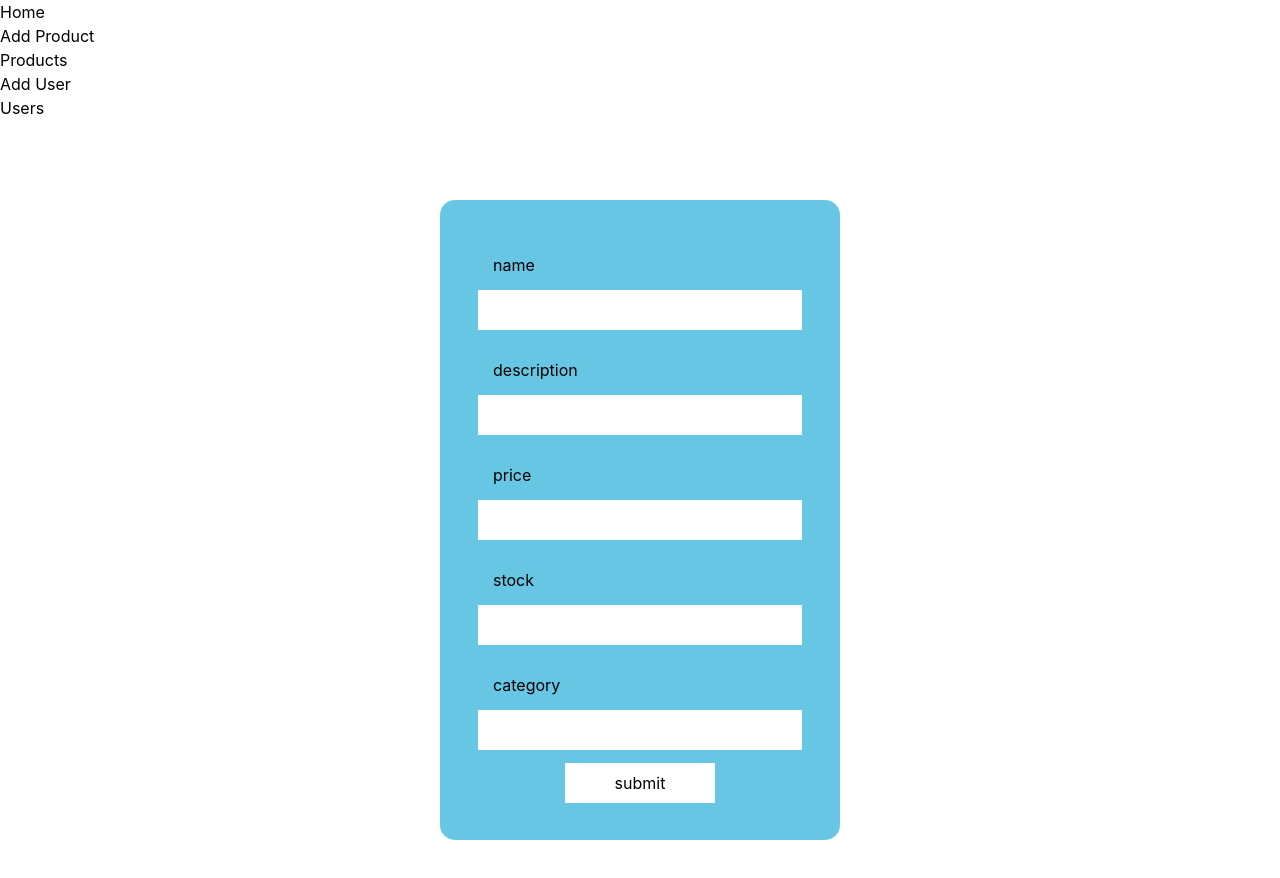
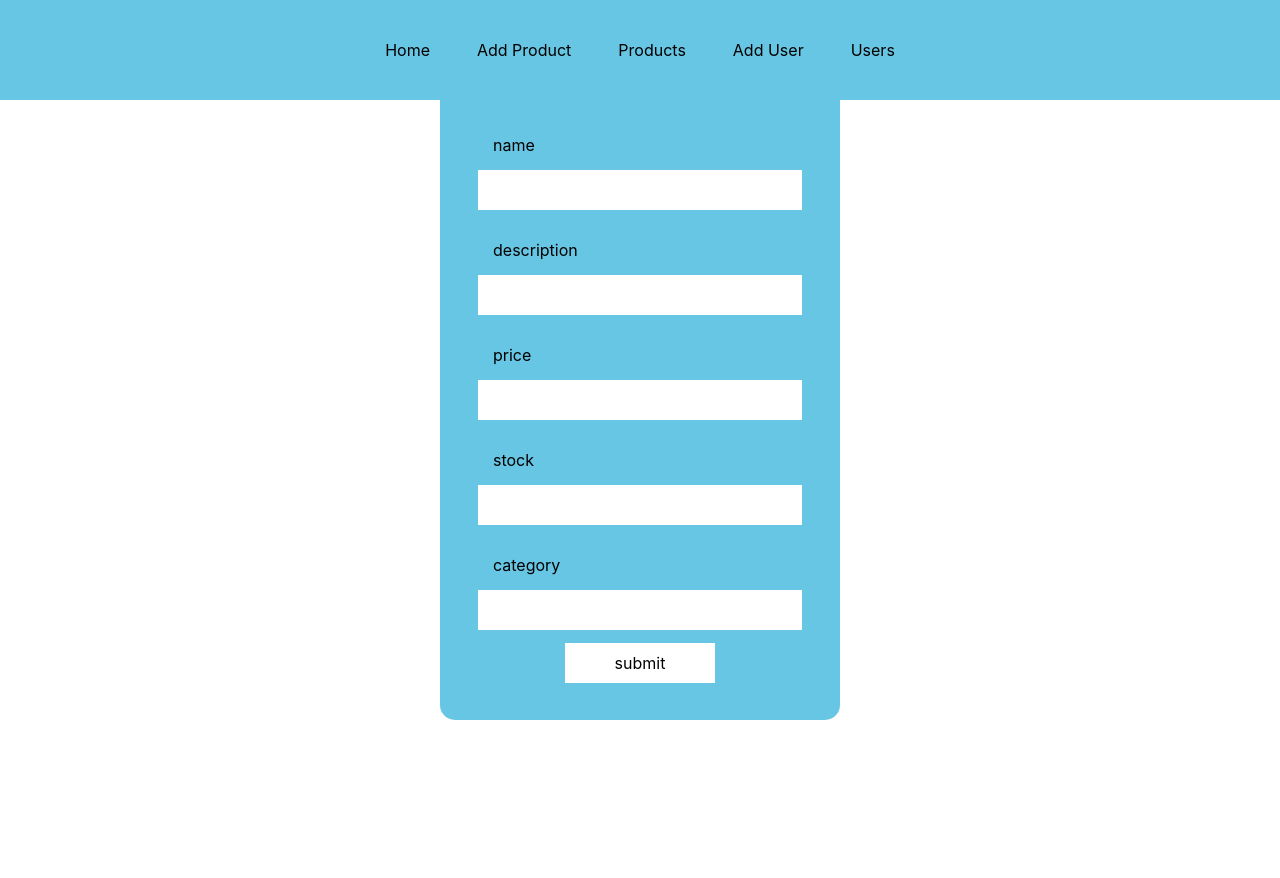
Before and after one commit to Ameer2000Mzori/Mini-React-RTK, a React (Create React App) app: page /addproduct in a window 1280 px wide. Shown: the top 878 px of the page. After the commit the page ends 800 px from the top, so only its background shows below. Built offline with nearby package versions, Linux system fonts and the light colour scheme.

Commit message:
added styling to navbar

```diff
--- a/src/component/Navbar.jsx
+++ b/src/component/Navbar.jsx
@@ -1,26 +1,31 @@
 import { Link } from 'react-router-dom'
+import {
+  StyledNavbar,
+  StyledUl,
+  StyledLi,
+} from './page/shared/StyledComponents.jsx'
 const Navbar = () => {
   return (
     <>
-      <nav>
-        <ul>
-          <li>
+      <StyledNavbar>
+        <StyledUl>
+          <StyledLi>
             <Link to="/">Home</Link>
-          </li>
-          <li>
+          </StyledLi>
+          <StyledLi>
             <Link to="/addproduct">Add Product</Link>
-          </li>
-          <li>
+          </StyledLi>
+          <StyledLi>
             <Link to="/products">Products</Link>
-          </li>
-          <li>
+          </StyledLi>
+          <StyledLi>
             <Link to="/adduser">Add User</Link>
-          </li>
-          <li>
+          </StyledLi>
+          <StyledLi>
             <Link to="/users">Users</Link>
-          </li>
-        </ul>
-      </nav>
+          </StyledLi>
+        </StyledUl>
+      </StyledNavbar>
     </>
   )
 }
--- a/src/component/page/shared/StyledComponents.jsx
+++ b/src/component/page/shared/StyledComponents.jsx
@@ -1,5 +1,6 @@
 import styled from 'styled-components'
 
+// styling for add product components
 export const StyledPageWrapper = styled.div`
   height: 100vh;
   display: flex;
@@ -65,3 +66,40 @@ export const StyledErrorMessage = styled.p`
   width: 90%;
   text-align: start;
 `
+
+// navbar stylings
+
+export const StyledNavbar = styled.nav`
+  height: 100px;
+  width: 100%;
+  display: flex;
+  top: 0;
+  left: 0;
+  flex-direction: row;
+  justify-content: Center;
+  align-items: center;
+  position: fixed;
+  background-color: #67c6e3;
+`
+
+export const StyledUl = styled.ul`
+  display: flex;
+  flex-direction: row;
+  align-items: center;
+  justify-content: center;
+  gap: 5px;
+  align-text: center;
+  padding: 0;
+  margin: 0;
+`
+
+export const StyledLi = styled.li`
+  display: flex;
+  flex-direction: row;
+  align-items: center;
+  justify-content: center;
+  gap: 5px;
+  align-text: center;
+  padding: 1rem;
+  margin: 5px;
+`
```
